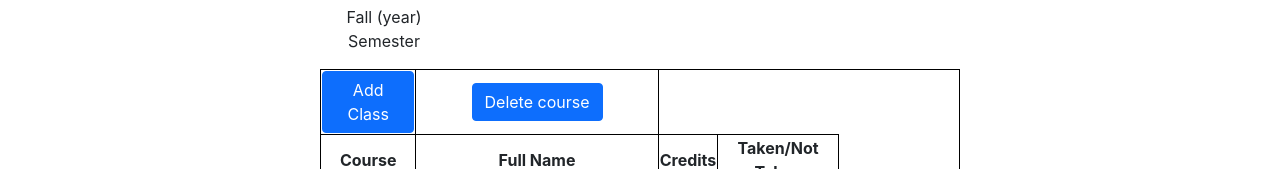
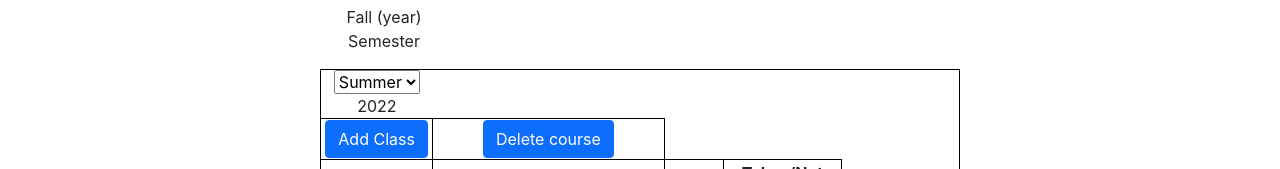
Before and after one commit to UD-CISC275-S22/cis-scheduler-team-20, a React (Create React App) app: page / in a window 1280 px wide. Both pictures are taken after a click on the button "Add Semester". Shown: the part 422-591 px from the top of the page. Built offline with nearby package versions, Linux system fonts and the light colour scheme.

Commit message:
Added selecting semester type and can slightly change year

```diff
--- a/src/components/AddSemester.tsx
+++ b/src/components/AddSemester.tsx
@@ -1,5 +1,5 @@
 import React, { ReactElement, useState } from "react";
-import { Button } from "react-bootstrap";
+import { Button, FormControl } from "react-bootstrap";
 import course_data from "../data/catalog.json";
 //import { Classes } from "../Interfaces/catalog";
 
@@ -9,6 +9,7 @@ export function AddSemester(): JSX.Element {
     const [indnum, setIndNum] = useState<number>(0);
     const [semesterNum, setSemesterNum] = useState<number>(0);
     const [courseNum, setCourseNum] = useState<number>(0);
+    const [year, setYear] = useState<number>(2022);
     function deleteSemester(index: number): void {
         setSemesters(semesters.splice(index, 1));
         setDelNum(delnum + 1);
@@ -48,6 +49,15 @@ export function AddSemester(): JSX.Element {
             <div>
                 <html>
                     <table id={"semester-table" + semesterNum}>
+                        <thead>
+                            <select>
+                                <option>Summer</option>
+                                <option>Fall</option>
+                                <option>Winter</option>
+                                <option>Spring</option>
+                            </select>
+                            <span contentEditable>2022</span>
+                        </thead>
                         <tr>
                             <td>
                                 <Button
```
